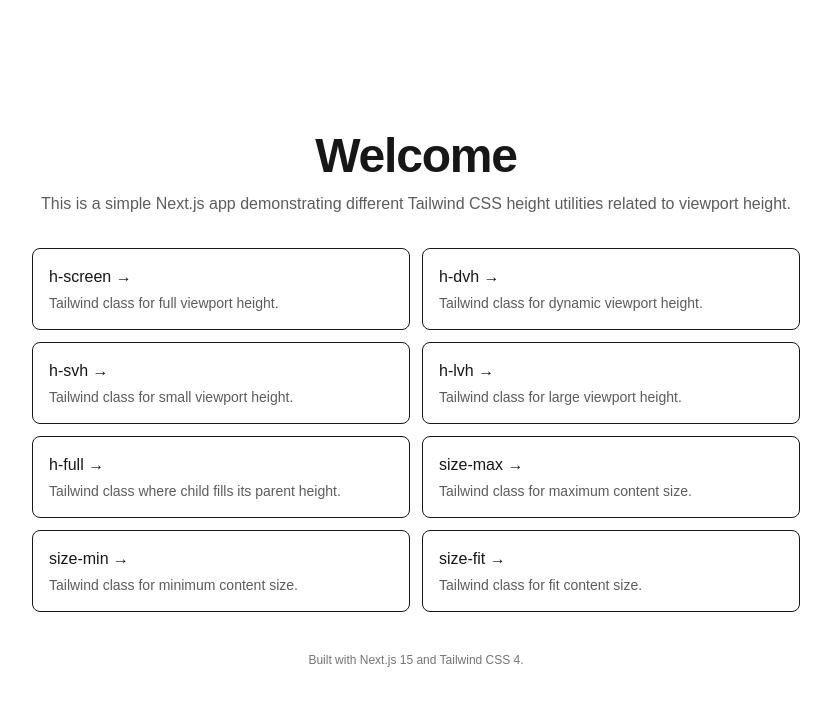
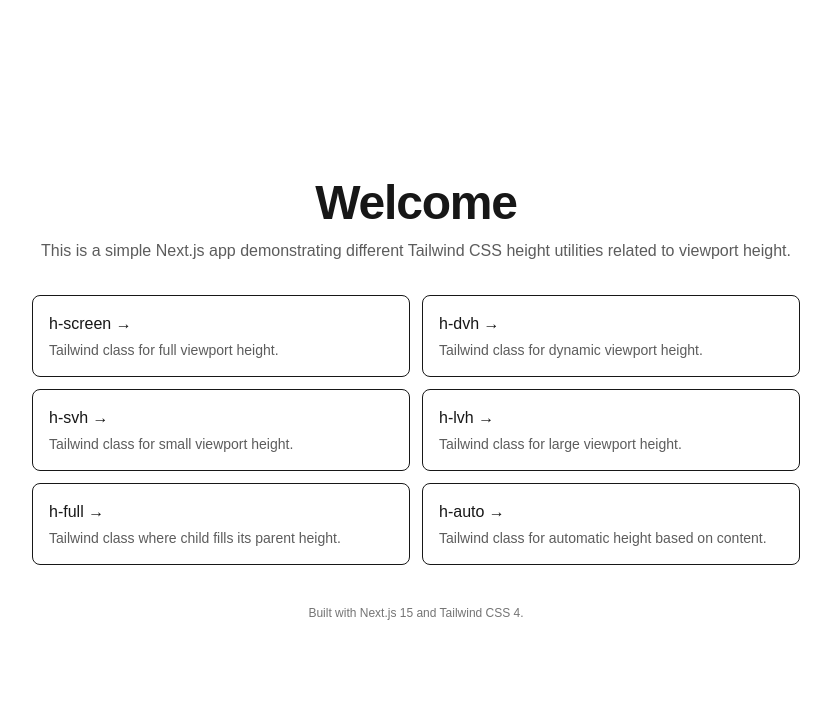
Before and after one commit to ikifar2012/safari-ios26-test, a Next.js app: page / in a window 1280 px wide. Shown: the top 706 px of the page, without its empty margins (224-1055 px from the left). Built offline with nearby package versions, Linux system fonts and the light colour scheme.

Commit message:
Replace size utility cards with h-auto card and remove size-max, size-min, and size-fit pages

```diff
--- /dev/null
+++ b/app/h-auto/page.tsx
@@ -0,0 +1,9 @@
+"use client";
+
+export default function HAuto() {
+    return (
+        <main className="h-auto bg-purple-950">
+            <div className="font-bold text-white text-2xl text-center pt-5">Tailwind Class h-auto</div>
+        </main>
+    );
+}
--- a/app/page.tsx
+++ b/app/page.tsx
@@ -28,14 +28,8 @@ export default function Home() {
           <Card href="/h-full" title="h-full">
             Tailwind class where child fills its parent height.
           </Card>
-          <Card href="/size-max" title="size-max">
-            Tailwind class for maximum content size.
-          </Card>
-          <Card href="/size-min" title="size-min">
-            Tailwind class for minimum content size.
-          </Card>
-          <Card href="/size-fit" title="size-fit">
-            Tailwind class for fit content size.
+          <Card href="/h-auto" title="h-auto">
+            Tailwind class for automatic height based on content.
           </Card>
         </div>
 
--- a/app/size-fit/page.tsx
+++ /dev/null
@@ -1,9 +0,0 @@
-"use client";
-
-export default function SizeFit() {
-    return (
-        <main className="size-fit bg-purple-950">
-            <div className="font-bold text-white text-2xl text-center pt-5 px-5">Tailwind Class size-fit</div>
-        </main>
-    );
-}
--- a/app/size-max/page.tsx
+++ /dev/null
@@ -1,9 +0,0 @@
-"use client";
-
-export default function SizeMax() {
-    return (
-        <main className="size-max bg-purple-950">
-            <div className="font-bold text-white text-2xl text-center pt-5 px-5">Tailwind Class size-max</div>
-        </main>
-    );
-}
--- a/app/size-min/page.tsx
+++ /dev/null
@@ -1,9 +0,0 @@
-"use client";
-
-export default function SizeMin() {
-    return (
-        <main className="size-min bg-purple-950">
-            <div className="font-bold text-white text-2xl text-center pt-5 px-5 whitespace-pre-line">Tailwind Class size-min\n(narrows to min-content)</div>
-        </main>
-    );
-}
```
